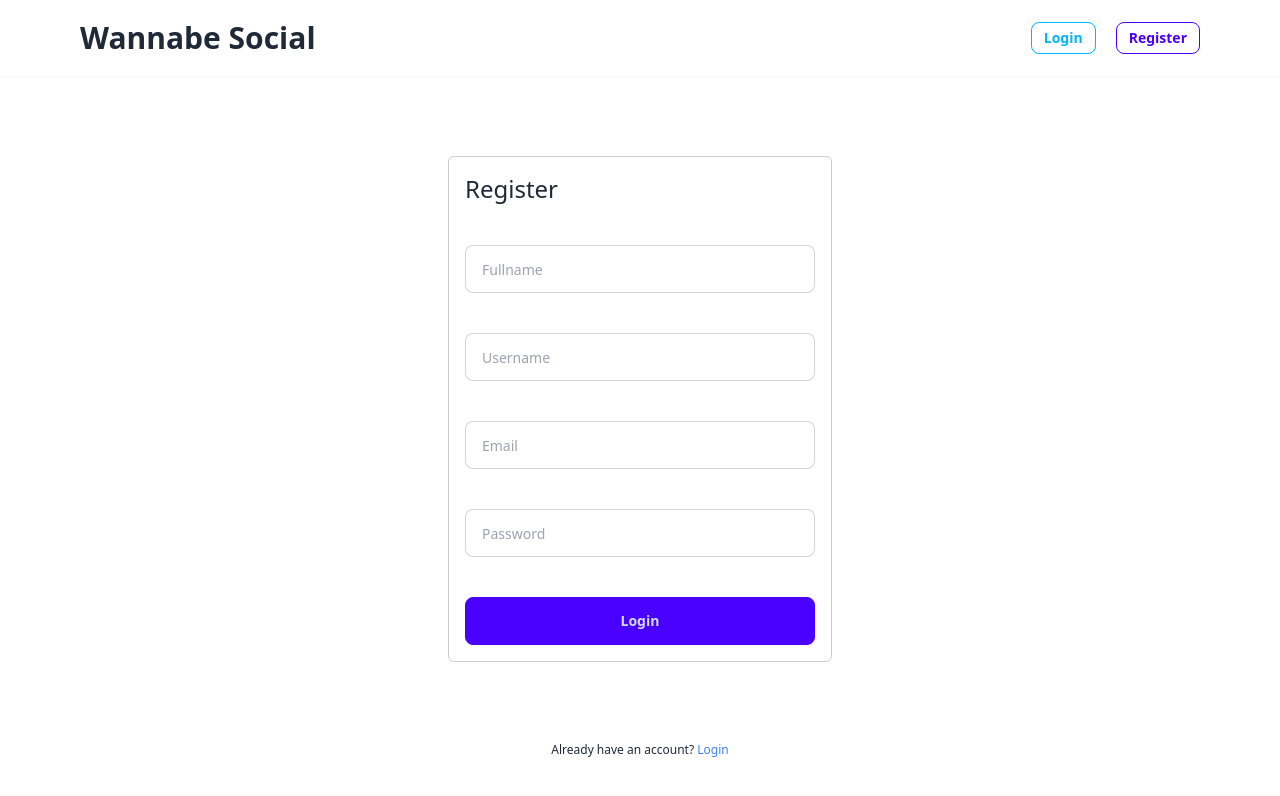
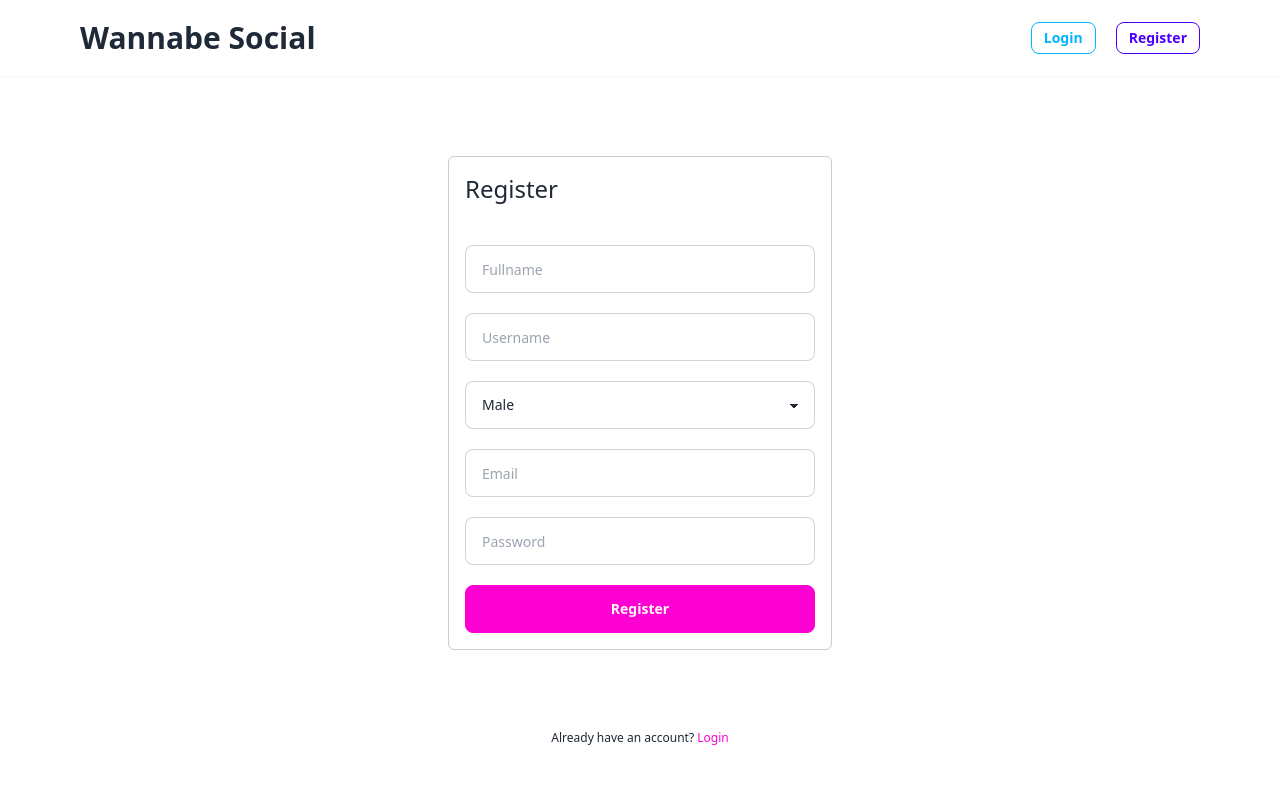
Before and after one commit to AkhatorEnosa/social-app, a React (Vite) app: page /register in a window 1280 px wide. Shown: the top 796 px of the page. Built offline with nearby package versions, Linux system fonts and the light colour scheme.

Commit message:
profile pic and auto refresh

```diff
--- a/data/db.json
+++ b/data/db.json
@@ -1,40 +1,45 @@
 {
   "users": [
     {
-      "id": "f0ea",
+      "id": 1,
       "name": "Akhator Osakhogba",
       "u_name": "Gosab",
       "email": "aosakhogba@gmail.com",
-      "password": "pass1234"
+      "gender": "Male",
+      "password": "pass1234",
+      "u_img": "https://avatar.iran.liara.run/public/boy?username=Gosab"
     },
     {
-      "id": "497b",
+      "id": 2,
+      "name": "Mason Mansory",
+      "u_name": "masory",
+      "email": "user@user.com",
+      "gender": "Male",
+      "password": "12345",
+      "u_img": "https://avatar.iran.liara.run/public/boy?username=masory"
+    },
+    {
+      "id": 3,
       "name": "Osakhogba Akhator",
-      "u_name": "Aosa",
+      "u_name": "osa",
       "email": "gosab1@yandex.com",
-      "password": "camiseta#"
+      "gender": "Male",
+      "password": "12345",
+      "u_img": "https://avatar.iran.liara.run/public/boy?username=osa"
     }
   ],
   "posts": [
     {
-      "id": "21",
-      "body": "This should work now oo",
+      "id": "223f",
+      "body": "the next xenophobia about to be epic",
       "reactions": {
         "likes": 0,
-        "bookmarks": 0
+        "dislikes": 0
       },
-      "datetime": "2024-08-17T10:44:05.635Z",
-      "user_id": "f0ea"
-    },
-    {
-      "id": "29",
-      "body": "The chair sat in the corner where it had been for over 25 years. The only difference was there was someone actually sitting in it. How long had it been since someone had done that? Ten years or more he imagined. Yet there was no denying the presence in the chair now.",
-      "reactions": {
-        "likes": 1,
-        "bookmarks": 1
-      },
-      "datetime": "2024-08-17T10:44:05.635Z",
-      "userId": "497b"
+      "datetime": "Thu Aug 22 2024 17:08:50 GMT+0100 (West Africa Standard Time)",
+      "u_name": "Akhator Osakhogba",
+      "user_id": 1,
+      "u_img": "https://avatar.iran.liara.run/public/boy?username=Gosab"
     }
   ],
   "likes": [
--- a/src/App.jsx
+++ b/src/App.jsx
@@ -10,7 +10,7 @@ const App = () => {
       <BrowserRouter>
         <Routes>
           <Route path="/" element={<Home />}></Route>
-          <Route path="/:id" element={<Home />}></Route>
+          {/* <Route path="/:id" element={<Home />}></Route> */}
           <Route path="/login" element={<Login />}></Route>
           <Route path="/register" element={<Register />}></Route>
         </Routes>
--- a/src/Home.jsx
+++ b/src/Home.jsx
@@ -3,43 +3,50 @@ import PostCard from "./components/PostCard"
 import Navbar from "./components/Navbar"
 import { useDispatch, useSelector } from "react-redux"
 import { getCurrUser } from "./components/api/apiSlice"
-import { fetchPosts } from "./components/api/PostSlice"
+import { addPost, fetchPosts } from "./components/api/PostSlice"
 
 const Home = () => {
   const [newPost, setNewPost] = useState("")
   const [name, setName] = useState('')
+  // const [userId, setUserId] = useState('')
+  // const [allPosts, setAllPosts] = useState()
 
   const dispatch = useDispatch()
   const posts = useSelector((state) => state.post)
+  const currUserData = dispatch(getCurrUser)
+  const datenow = new Date()
 
   useEffect(()=> {
-    dispatch(getCurrUser)
+    currUserData
     if(getCurrUser()) {
       setName(getCurrUser().name)
     } else {
       setName('')
     }
-  }, [dispatch])
+  }, [currUserData])
 
   useEffect(() => {
-    setTimeout(() => {
       dispatch(fetchPosts())
-    }, 2000);
+    setInterval(() => {
+      dispatch(fetchPosts())
+    }, 60000);
   }, [dispatch])
 
   const handleSubmit = (e) => {
     e.preventDefault()
-    //addTodo
-    // if(newPost !== '') {
-    //   addPost({
-    //     id: String(posts.length + Math.floor(Math.random() * (70 - 10 + 1) + 10)),
-    //     title: newPost.substring(1, 20),
-    //     body: newPost,
-    //     reactions: {likes: 0, dislikes: 0},
-    //     datetime: new Date(),
-    //     user_id: 1
-    //   })
-    // }
+      dispatch(fetchPosts())
+    if(newPost !== '') {
+      dispatch(addPost({
+        // id: posts.posts.length > 0 ? posts.posts.length + 1 : 1, //get correct id
+        body: newPost,
+        reactions: {likes: 0, dislikes: 0},
+        datetime: datenow.toString(),
+        u_name: currUserData.name,
+        user_id: currUserData.id,
+        u_img: currUserData.u_img
+      }))
+      console.log("Valid to send")
+    }
       setNewPost('')
 
       console.log()
@@ -54,14 +61,31 @@ const Home = () => {
               placeholder="What do you have in mind?"
               value={newPost}
               onChange={(e) => setNewPost(e.target.value)}></textarea>
-              <button className="btn btn-primary">Post</button>
+              <button className={newPost !== '' ? "btn btn-secondary" : "hidden"}>Post</button>
           </form>
         </div>
 
-  let content = posts.isLoading == false && posts.posts !== null ? posts.posts.map(post => (
-       <PostCard key={post.id} userId={post.user_id} postContent={post.body} datetime={post.datetime} postId={post.id}
-      deletePost={''}
-      />)) :  <div className="w-full h-56 flex flex-col justify-center items-center"><span className="loading loading-dots loading-lg "></span></div>
+  let content;
+
+  if(posts.isLoading == false && posts.posts !== null && posts.posts.length > 0) {
+    const allPosts = posts.posts
+
+    // sort posts before mapping
+    content = allPosts.toSorted((a,b) => b.id - a.id).map(post => (
+                <PostCard key={post.id} userId={post.user_id} uImg={post.u_img} uName={post.u_name} postContent={post.body} datetime={post.datetime} postId={post.id}
+                deletePost={''}
+                />))
+  }else if(posts.error == true) {
+    content = <div className="w-full h-56 flex flex-col justify-center items-center">Network error. Try reload page.</div>
+  }else if (posts.isLoading == false && posts.posts !== null && posts.posts.length === 0) {
+    content = <div className="w-full h-56 flex flex-col justify-center items-center">No posts to see yet</div>
+  } else {
+    content = <div className="w-full h-56 flex flex-col justify-center items-center"><span className="loading loading-dots loading-lg text-secondary"></span></div>
+  }
+  // let content = posts.isLoading == false && posts.posts !== null ? posts.posts.map(post => (
+  //      <PostCard key={post.id} userId={post.user_id} postContent={post.body} datetime={post.datetime} postId={post.id}
+  //     deletePost={''}
+  //     />)) :  <div className="w-full h-56 flex flex-col justify-center items-center"><span className="loading loading-dots loading-lg text-secondary"></span></div>
       // ()=>deletePost({ id: post.id})
 
   return (
@@ -70,7 +94,7 @@ const Home = () => {
         <div className="w-96 flex flex-col items-center py-20 gap-10">
 
           {newPostForm}
-          <div className="cards flex flex-col gap-5 justify-center items-center">
+          <div className="w-full flex flex-col gap-5 justify-center items-center">
             {content}
           </div>
         </div>
--- a/src/Login.jsx
+++ b/src/Login.jsx
@@ -24,7 +24,8 @@ const Login = () => {
                     localStorage.setItem("user", JSON.stringify({
                         id: action.payload.id,
                         name: action.payload.name,
-                        email: action.payload.email
+                        email: action.payload.email,
+                        u_img: action.payload.u_img
                         }))
                     navigate('/')
                 })
@@ -46,9 +47,9 @@ const Login = () => {
             <h1 className="text-2xl font-medium">Login</h1>
                 <input type="email" name="email" id="email" value={email} placeholder="Email Address" className="input input-bordered input-md" onChange={(e)=>setEmail(e.target.value)}/>
                 <input type="password" name="password" id="password" value={password} placeholder="Password" className="input input-bordered input-md" autoComplete="" onChange={(e)=>setPassword(e.target.value)}/>
-                <button className="btn btn-primary" onClick={handleSubmit}>{loading ? 'Loading' : 'Login'}</button></>
+                <button className="btn btn-secondary" onClick={handleSubmit}>{loading ? 'Loading' : 'Login'}</button></>
         </div>
-        <p className="text-xs">Don&lsquo;t have an account? <Link to="/register" className="text-blue-500 cursor-pointer">Register</Link></p>
+        <p className="text-xs">Don&lsquo;t have an account? <Link to="/register" className="text-secondary cursor-pointer">Register</Link></p>
     </div>
   )
 }
--- a/src/Register.jsx
+++ b/src/Register.jsx
@@ -1,53 +1,57 @@
 import { useState } from "react"
 import Navbar from "./components/Navbar"
 import { Link, useNavigate } from "react-router-dom"
-import { useDispatch } from "react-redux"
+import { useDispatch, useSelector } from "react-redux"
 import { register } from "./components/api/apiSlice"
 
 const Register = () => {
     const navigate = useNavigate()
     const dispatch = useDispatch()
+    const users = useSelector((state) => state.user)
 
     const [name, setName] = useState("")
     const [u_name, setUname] = useState("")
     const [email, setEmail] = useState("")
+    const [gender, setGender] = useState("Male")
     const [password, setPassword] = useState("")
 
+    const createId = () => {
+        if (users.user.length > 0){
+            return users.user[users.user.length - 1].id + 1
+        } else {
+            return 1
+        }
+    }
 
-    const handleSubmit = () => {
+
+    const handleSubmit = (e) => {
+        e.preventDefault();
+
+        if(name !== '' && u_name !== '' && email !== '' && gender !== '' && password !== '' ) {
             dispatch(register({
+                id: createId(),
                 name,
                 u_name,
                 email,
-            password
-        })).then(action => {
-            localStorage.setItem("user", JSON.stringify({
-                id: action.payload.id,
-                name: action.payload.name,
-                u_name: action.payload.u_name,
-                email: action.payload.email
+                gender,
+                password,
+                u_img: gender == "Male" ? `https://avatar.iran.liara.run/public/boy?username=${u_name}` : `https://avatar.iran.liara.run/public/girl?username=${u_name}`
             }))
                     navigate('/login')
-        })
+        } else {
+            console.log(users.error)
+            console.log(name)
+            console.log(email)
+            console.log(gender)
+            console.log(password)
+        }
+        // console.log(gender)
 
-            // if(u_name !== '' && password !== '') {
-            //     const findUser = users.find(user => user.u_name == u_name && user.password == password)
-
-
-            //     if(findUser !== undefined && findUser.logged_in == false) {
-            //         // updateLogin({
-            //         //      ...users[findUser.id-1], logged_in: !findUser.logged_in
-            //         // })
-            //         console.log("For a fact, there is a user like this")
-            //         navigate(`/${u_name}`)
-            //     } else {
-            //         console.log("ahaaahhah")
-            //     }
-            // } else {
-            //     console.log('input field empty')
-            // }
         // reset fields
                 setUname('')
+                setName('')
+                setGender('')
+                setEmail('')
                 setPassword('')
     }
 
@@ -57,15 +61,21 @@ const Register = () => {
     <Navbar />
 
         <div className="w-96 flex flex-col gap-10 border-[1px] border-black/20 rounded-md p-4">
-            <>
             <h1 className="text-2xl font-medium">Register</h1>
-                <input type="text" name="name" id="name" value={name} placeholder="Fullname" className="input input-bordered input-md" onChange={(e)=>setName(e.target.value)}/>
-                <input type="text" name="username" id="username" value={u_name} placeholder="Username" className="input input-bordered input-md" onChange={(e)=>setUname(e.target.value)}/>
-                <input type="email" name="email" id="email" value={email} placeholder="Email" className="input input-bordered input-md" onChange={(e)=>setEmail(e.target.value)}/>
-                <input type="password" name="password" id="password" value={password} placeholder="Password" className="input input-bordered input-md" autoComplete="" onChange={(e)=>setPassword(e.target.value)}/>
-                <button className="btn btn-primary" onClick={handleSubmit}>Login</button></>
+            <form onSubmit={handleSubmit} className="flex flex-col gap-5">
+                <input type="text" name="name" id="name" value={name} placeholder="Fullname" className="w-full input input-bordered input-md" onChange={(e)=>setName(e.target.value)}/>
+                <input type="text" name="username" id="username" value={u_name} placeholder="Username" className="w-full input input-bordered input-md" onChange={(e)=>setUname(e.target.value)}/>
+                <select className="select select-bordered w-full" onChange={(e) => setGender(e.target.value)}>
+                    <option disabled>Gender?</option>
+                    <option value={gender}>Male</option>
+                    <option>Female</option>
+                </select>
+                <input type="email" name="email" id="email" value={email} placeholder="Email" className="w-full input input-bordered input-md" onChange={(e)=>setEmail(e.target.value)}/>
+                <input type="password" name="password" id="password" value={password} placeholder="Password" className="w-full input input-bordered input-md" autoComplete="" onChange={(e)=>setPassword(e.target.value)}/>
+                <button type="submit" className="btn btn-secondary">Register</button>
+            </form>
         </div>
-        <p className="text-xs">Already have an account? <Link to="/login" className="text-blue-500 cursor-pointer">Login</Link></p>
+        <p className="text-xs">Already have an account? <Link to="/login" className="text-secondary cursor-pointer">Login</Link></p>
     </div>
   )
 }
--- a/src/components/Navbar.jsx
+++ b/src/components/Navbar.jsx
@@ -7,6 +7,7 @@ import { useEffect, useState } from "react"
 const Navbar = () => {
 
   const [name, setName] = useState('')
+  const [u_img, setUimg] = useState('')
   const dispatch = useDispatch()
   const navigate = useNavigate()
 
@@ -14,6 +15,7 @@ const Navbar = () => {
     dispatch(getCurrUser)
     if(getCurrUser()) {
       setName(getCurrUser().name)
+      setUimg(getCurrUser().u_img)
     } else {
       setName('')
     }
@@ -27,9 +29,9 @@ const Navbar = () => {
 
   return (
     <header className='w-full flex justify-between items-center px-20 py-5 shadow-sm'>
-        <Link to='/'> <h1 className='text-3xl font-black'>Wannabe Social</h1> </Link>
+        <Link to='/'> <h1 className='text-base md:text-3xl font-black'>Wannabe Social</h1> </Link>
         <ul className='flex gap-5 justify-center items-center text-sm font-medium'>
-           { name ? <><li className="tracking-tight">{name}</li> <button className="btn btn-error btn-outline text-white btn-sm" onClick={handleLogout}>Logout</button></> :
+           { name ? <><img src={u_img} alt="profile_pic" className="w-10 h-10"/><li className="tracking-tight">{name}</li> <button className="btn btn-error btn-outline text-white btn-sm" onClick={handleLogout}>Logout</button></> :
             <>
               <Link to={'/login'}><li className="btn btn-info btn-outline btn-sm text-white">Login</li></Link>
               <Link to={'/register'}><li className="btn btn-primary btn-outline btn-sm text-white">Register</li></Link>
```
Also changed, not shown: src/components/PostCard.jsx (+13 -6 lines), src/components/api/PostSlice.js (+23 -2 lines), src/components/api/apiSlice.js (+15 -11 lines). Lines whose indentation alone changed are shown as unchanged.
